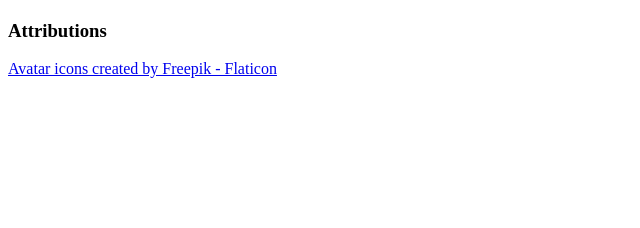
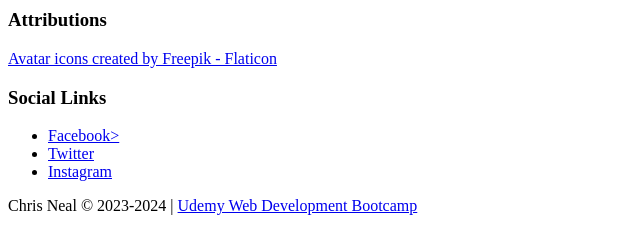
Before and after one commit to chrisvneal/capstone_portfolio, a plain HTML site: page index.html in a window 1280 px wide. Shown: the part 3620-3848 px from the top of the page, without its empty margins (0-640 px from the left). Before the commit the page ends 3706 px from the top, so only its background shows below. Drawn offline with Linux system fonts and the light colour scheme.

Commit message:
Complete Footer section

```diff
--- a/index.html
+++ b/index.html
@@ -10,15 +10,18 @@
 			<div class="profile-image">
 				<img src="images/profile-img.png" alt="profile image" />
 			</div>
+
 			<div class="header-text">
-				<span> My name is </span>
-				<span> Chris Neal </span><span> Front End Wed Developer </span>
+				<span>My name is</span>
+				<span> Chris Neal </span>
+				<span> Front End Wed Developer </span>
 				<p>
 					Lorem ipsum dolor sit amet consectetur adipisicing elit. Temporibus,
 					sint!
 				</p>
 			</div>
 		</header>
+
 		<section class="resume">
 			<h2>Resume &amp; Skills</h2>
 			<div class="education">
@@ -125,7 +128,7 @@
 				<h4>Other Projects</h4>
 				<ul>
 					<li>
-						<h2>Older project</h2>
+						<h5>Older project</h5>
 						<div class="otherprojects__image"></div>
 						<p class="otherprojects__description">
 							Lorem ipsum dolor sit amet consectetur adipisicing elit. Minus,
@@ -133,7 +136,7 @@
 						</p>
 					</li>
 					<li>
-						<h2>Older project</h2>
+						<h5>Older project</h5>
 						<div class="otherprojects__image"></div>
 						<p class="otherprojects__description">
 							Lorem ipsum dolor sit amet consectetur adipisicing elit. Minus,
@@ -215,10 +218,38 @@
 		</section>
 
 		<footer>
-			<h3>Attributions</h3>
-			<a href="https://www.flaticon.com/free-icons/avatar" title="avatar icons"
-				>Avatar icons created by Freepik - Flaticon</a
-			>
+			<div class="attributions">
+				<h3>Attributions</h3>
+				<a
+					href="https://www.flaticon.com/free-icons/avatar"
+					title="avatar icons"
+					>Avatar icons created by Freepik - Flaticon</a
+				>
+			</div>
+
+			<div class="social-links">
+				<h3>Social Links</h3>
+				<ul>
+					<li>
+						<a href="#">Facebook></a>
+					</li>
+					<li>
+						<a href="#">Twitter</a>
+					</li>
+					<li>
+						<a href="#">Instagram</a>
+					</li>
+				</ul>
+			</div>
+			<p class="copyright">
+				Chris Neal &copy; 2023-2024 |
+				<span>
+					<a
+						href="https://www.udemy.com/course/the-complete-web-development-bootcamp/"
+						>Udemy Web Development Bootcamp</a
+					>
+				</span>
+			</p>
 		</footer>
 	</body>
 </html>
```
